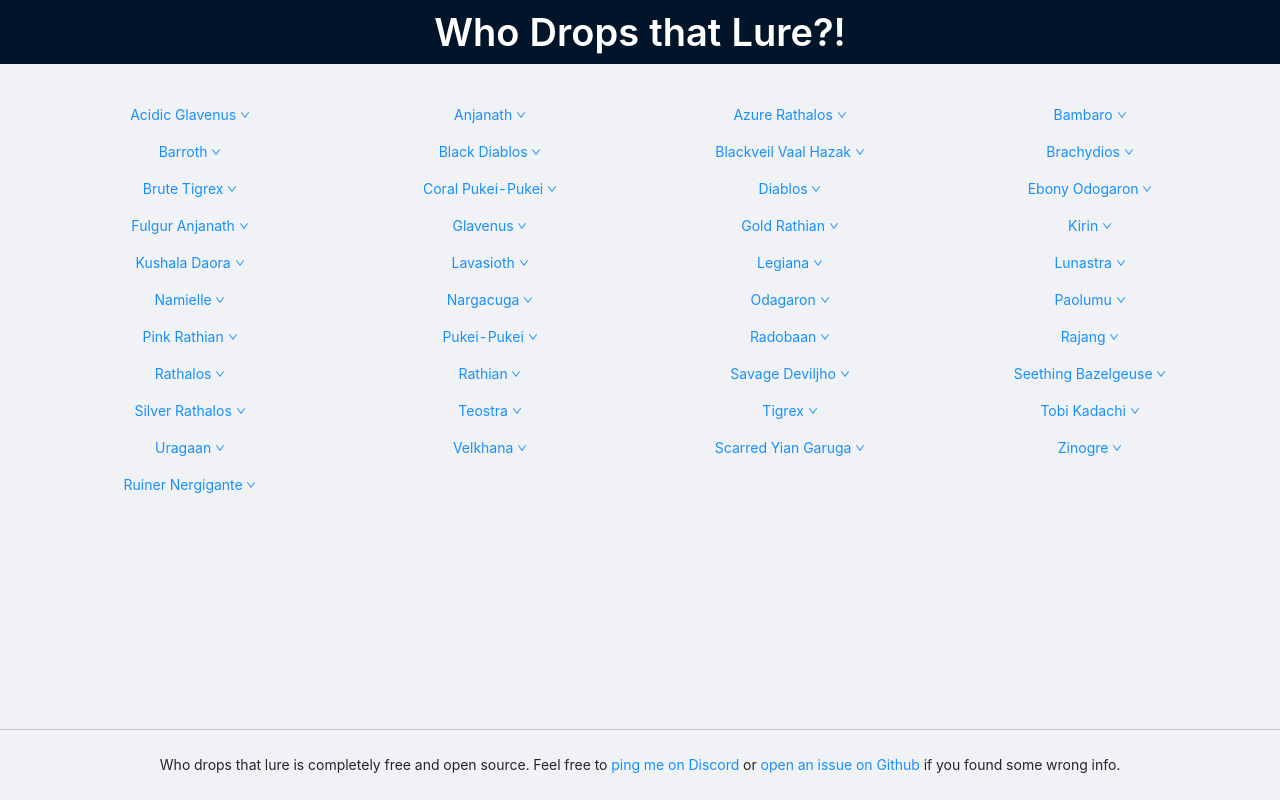
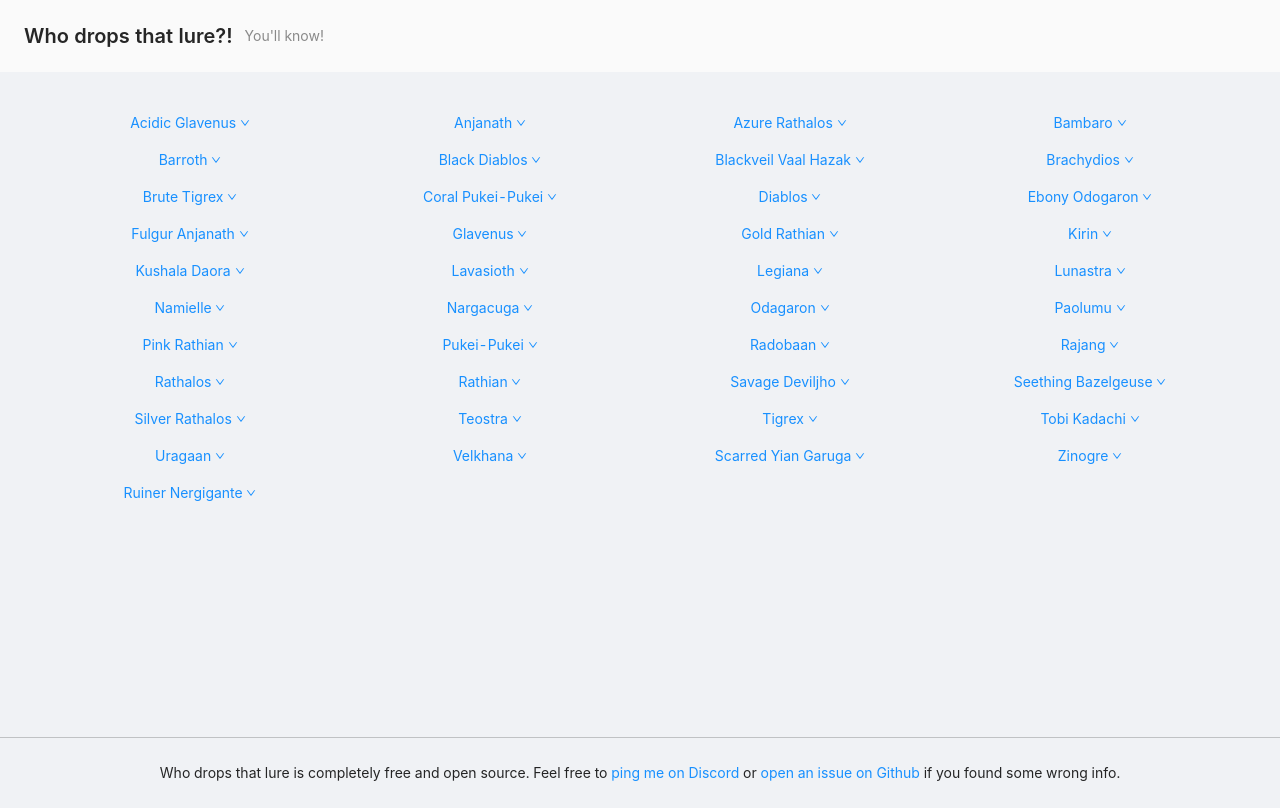
Before and after one commit to gianemi2/the-grinding-lands, a React (Create React App) app: page / in a window 1280 px wide. Built offline with nearby package versions, Linux system fonts and the light colour scheme.

Commit message:
Just a little bit better design

```diff
--- a/src/App.js
+++ b/src/App.js
@@ -4,7 +4,7 @@ import './App.css';
 import 'antd/dist/antd.css';
 import Monsters from './components/Monsters'
 
-import { Typography, Layout } from 'antd'
+import { PageHeader, Typography, Layout } from 'antd'
 
 function App() {
 
@@ -13,12 +13,13 @@ function App() {
 
     return (
         <Layout className="App" style={{ position: "relative" }}>
-            <Header style={{
-                display: "flex",
-                alignItems: "center",
-                justifyContent: "center"
-            }}
-            ><Title style={{ color: "#fff", alignItems: "center", marginBottom: 0 }}>Who Drops that Lure?!</Title></Header>
+            <PageHeader
+                className="site-page-header"
+                onBack={false}
+                title="Who drops that lure?!"
+                subTitle="You'll know!"
+                style={{ backgroundColor: "#fafafa" }}
+            />
             <Content style={{ padding: 40, marginBottom: 40, minHeight: "calc(100vh - 104px)" }}>
                 <Monsters />
             </Content>
```
